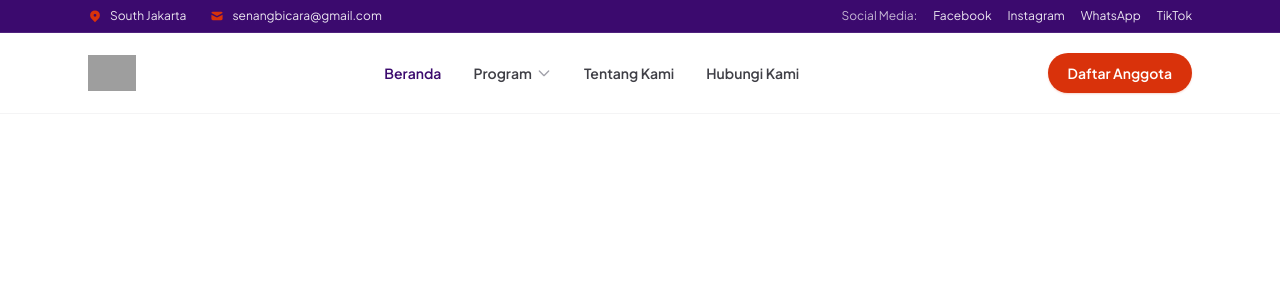
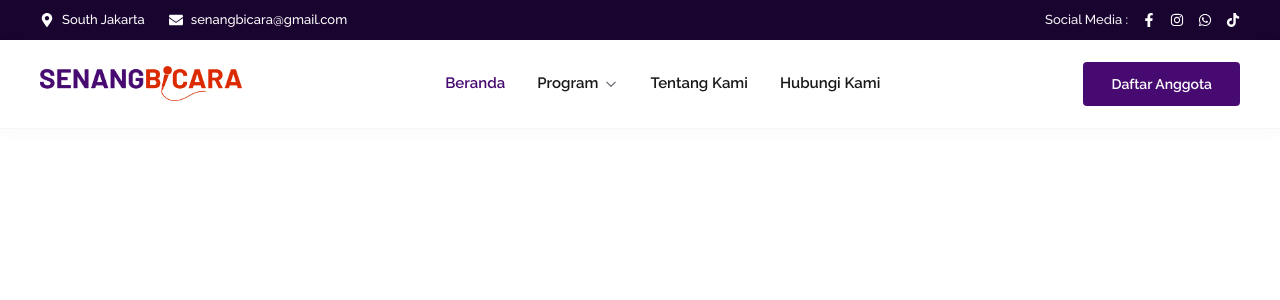
Before and after one commit to rahmath93/SenangBicara, a WordPress theme: template header.php in a window 1280 px wide. Shown: the top 300 px of the page. Run offline with PHP 8.4 and a stand-in for WordPress, Linux system fonts and the light colour scheme; the site name, menu and one post (Sample post) are stand-ins, and other content is empty; some libraries are stand-ins or nearby versions; grey boxes are pictures that could not be loaded.

Commit message:
Update header.php with new meta and styles

```diff
--- a/header.php
+++ b/header.php
@@ -3,12 +3,12 @@
 <head>
 	<meta charset="<?php bloginfo( 'charset' ); ?>">
 	<meta name="viewport" content="width=device-width, initial-scale=1.0">
-	<meta name="description" content="Senang Bicara – Your Partner in Public Speaking. Komunitas dan pelatihan public speaking di Jakarta Selatan sejak 2011: Community, Private Class, Public & Corporate Training.">
+	<meta name="description" content="Senang Bicara – Your Partner in Public Speaking. Belajar . Berlatih . Bertumbuh bersama komunitas dan program pelatihan public speaking di Jakarta Selatan.">
 
-	<!-- Google Fonts: Plus Jakarta Sans (Modern & Clean) -->
+	<!-- Google Fonts: Raleway (Persis seperti desain asli) -->
 	<link rel="preconnect" href="https://fonts.googleapis.com">
 	<link rel="preconnect" href="https://fonts.gstatic.com" crossorigin>
-	<link href="https://fonts.googleapis.com/css2?family=Plus+Jakarta+Sans:wght@400;500;600;700;800&display=swap" rel="stylesheet">
+	<link href="https://fonts.googleapis.com/css2?family=Raleway:wght@400;500;600;700;800&display=swap" rel="stylesheet">
 
 	<!-- Tailwind CSS & Konfigurasi Warna Brand Terpusat -->
 	<script src="https://cdn.tailwindcss.com"></script>
@@ -17,13 +17,14 @@
 			theme: {
 				extend: {
 					fontFamily: {
-						sans: ['"Plus Jakarta Sans"', 'sans-serif'],
+						sans: ['"Raleway"', 'sans-serif'],
 					},
 					colors: {
 						brand: {
-							purple: '#3B0A6E',
-							purpleDark: '#260549',
-							purpleLight: '#F4EFFA',
+							topbar: '#190430',
+							purple: '#470A70',
+							purpleDark: '#320650',
+							purpleLight: '#F3EAFB',
 							red: '#D9320B',
 							redHover: '#B82807',
 							surface: '#FAFAFC',
@@ -44,9 +45,9 @@
 		"name": "Senang Bicara",
 		"alternateName": "SenangBicara",
 		"url": "https://senangbicara.com",
-		"logo": "https://beta.senangbicara.com/wp-content/uploads/2026/11/1sb.png",
+		"logo": "<?php echo esc_url( get_template_directory_uri() . '/assets/images/1sb.png' ); ?>",
 		"foundingDate": "2011-11-11",
-		"description": "Your Partner in Public Speaking. Komunitas pengembangan diri dan lembaga pelatihan komunikasi, presentasi, MC, moderator, dan public speaking di Jakarta Selatan.",
+		"description": "Your Partner in Public Speaking. Belajar . Berlatih . Bertumbuh bersama komunitas dan pelatihan public speaking di Jakarta Selatan.",
 		"email": "senangbicara@gmail.com",
 		"telephone": "+62816870999",
 		"address": {
@@ -69,83 +70,98 @@
 <body <?php body_class( 'bg-white text-brand-ink font-sans antialiased selection:bg-brand-purple selection:text-white' ); ?>>
 <?php wp_body_open(); ?>
 
-<!-- Top Info Bar (Desktop Only - Minimalis) -->
-<div class="hidden lg:block bg-brand-purple text-white/90 text-xs py-2 border-b border-white/10">
-	<div class="max-w-6xl mx-auto px-6 flex justify-between items-center">
+<!-- TOP BAR (Persis Referensi: Ungu Gelap #190430) -->
+<div class="hidden md:block bg-brand-topbar text-white text-[13px] py-2.5">
+	<div class="max-w-7xl mx-auto px-6 lg:px-10 flex justify-between items-center">
+		<!-- Kiri: Lokasi & Email -->
 		<div class="flex items-center gap-6">
-			<span class="flex items-center gap-2">
-				<svg class="w-3.5 h-3.5 text-brand-red" fill="currentColor" viewBox="0 0 20 20"><path fill-rule="evenodd" d="M5.05 4.05a7 7 0 119.9 9.9L10 18.9l-4.95-4.95a7 7 0 010-9.9zM10 11a2 2 0 100-4 2 2 0 000 4z" clip-rule="evenodd"/></svg>
+			<span class="flex items-center gap-2 font-medium">
+				<svg class="w-3.5 h-3.5 text-white shrink-0" fill="currentColor" viewBox="0 0 384 512"><path d="M172.268 501.67C26.97 291.031 0 269.413 0 192 0 85.961 85.961 0 192 0s192 85.961 192 192c0 77.413-26.97 99.031-172.268 309.67-9.535 13.774-29.93 13.773-39.464 0zM192 272c44.183 0 80-35.817 80-80s-35.817-80-80-80-80 35.817-80 80 35.817 80 80 80z"/></svg>
 				South Jakarta
 			</span>
-			<a href="mailto:senangbicara@gmail.com" class="flex items-center gap-2 hover:text-white transition">
-				<svg class="w-3.5 h-3.5 text-brand-red" fill="currentColor" viewBox="0 0 20 20"><path d="M2.003 5.884L10 9.882l7.997-3.998A2 2 0 0016 4H4a2 2 0 00-1.997 1.884z"/><path d="M18 8.118l-8 4-8-4V14a2 2 0 002 2h12a2 2 0 002-2V8.118z"/></svg>
+			<a href="mailto:senangbicara@gmail.com" class="flex items-center gap-2 font-medium hover:text-white/80 transition">
+				<svg class="w-3.5 h-3.5 text-white shrink-0" fill="currentColor" viewBox="0 0 512 512"><path d="M502.3 190.8c3.9-3.1 9.7-.2 9.7 4.7V400c0 26.5-21.5 48-48 48H48c-26.5 0-48-21.5-48-48V195.6c0-5 5.7-7.8 9.7-4.7 22.4 17.4 52.1 39.5 154.1 113.6 21.1 15.4 56.7 47.8 92.2 47.6 35.7.3 72-32.8 92.3-47.6 102-74.1 131.6-96.3 154-113.7zM256 320c23.2.4 56.6-29.2 73.4-41.4 132.7-96.3 142.8-104.7 173.4-128.7 5.8-4.5 9.2-11.5 9.2-18.9v-19c0-26.5-21.5-48-48-48H48C21.5 64 0 85.5 0 112v19c0 7.4 3.4 14.3 9.2 18.9 30.6 23.9 40.7 32.4 173.4 128.7 16.8 12.2 50.2 41.8 73.4 41.4z"/></svg>
 				senangbicara@gmail.com
 			</a>
 		</div>
-		<div class="flex items-center gap-4">
-			<span class="text-white/70">Social Media:</span>
-			<a href="https://www.facebook.com/SenangBicaraCommunity/" target="_blank" rel="noopener" class="hover:text-brand-red transition">Facebook</a>
-			<a href="https://www.instagram.com/senangbicara?srtk=cG9vYXBxenJwMDB2" target="_blank" rel="noopener" class="hover:text-brand-red transition">Instagram</a>
-			<a href="https://api.whatsapp.com/send?phone=62816870999&text=Hallo+SenangBicara+saya+ingin+tanya+Kursus+public+speaking" target="_blank" rel="noopener" class="hover:text-brand-red transition">WhatsApp</a>
-			<a href="https://www.tiktok.com/@senangbicara" target="_blank" rel="noopener" class="hover:text-brand-red transition">TikTok</a>
+
+		<!-- Kanan: Social Media Icons -->
+		<div class="flex items-center gap-3.5">
+			<span class="font-medium text-white/95">Social Media :</span>
+			<!-- Facebook -->
+			<a href="https://www.facebook.com/SenangBicaraCommunity/" target="_blank" rel="noopener" aria-label="Facebook Senang Bicara" class="text-white hover:text-white/75 transition">
+				<svg class="w-3.5 h-3.5 fill-current" viewBox="0 0 320 512"><path d="M279.14 288l14.22-92.66h-88.91v-60.13c0-25.35 12.42-50.06 52.24-50.06h40.42V6.26S260.43 0 225.36 0c-73.22 0-121.08 44.38-121.08 124.72v70.62H22.89V288h81.39v224h100.17V288z"/></svg>
+			</a>
+			<!-- Instagram -->
+			<a href="https://www.instagram.com/senangbicara?srtk=cG9vYXBxenJwMDB2" target="_blank" rel="noopener" aria-label="Instagram Senang Bicara" class="text-white hover:text-white/75 transition">
+				<svg class="w-3.5 h-3.5 fill-current" viewBox="0 0 448 512"><path d="M224.1 141c-63.6 0-114.9 51.3-114.9 114.9s51.3 114.9 114.9 114.9S339 319.5 339 255.9 287.7 141 224.1 141zm0 189.6c-41.1 0-74.7-33.5-74.7-74.7s33.5-74.7 74.7-74.7 74.7 33.5 74.7 74.7-33.6 74.7-74.7 74.7zm146.4-194.3c0 14.9-12 26.8-26.8 26.8-14.9 0-26.8-12-26.8-26.8s12-26.8 26.8-26.8 26.8 12 26.8 26.8zm76.1 27.2c-1.7-35.9-9.9-67.7-36.2-93.9-26.2-26.2-58-34.4-93.9-36.2-37-2.1-147.9-2.1-184.9 0-35.8 1.7-67.6 9.9-93.9 36.1s-34.4 58-36.2 93.9c-2.1 37-2.1 147.9 0 184.9 1.7 35.9 9.9 67.7 36.2 93.9s58 34.4 93.9 36.2c37 2.1 147.9 2.1 184.9 0 35.9-1.7 67.7-9.9 93.9-36.2 26.2-26.2 34.4-58 36.2-93.9 2.1-37 2.1-147.8 0-184.8zM398.8 388c-7.8 19.6-22.9 34.7-42.6 42.6-29.5 11.7-99.5 9-132.1 9s-102.7 2.6-132.1-9c-19.6-7.8-34.7-22.9-42.6-42.6-11.7-29.5-9-99.5-9-132.1s-2.6-102.7 9-132.1c7.8-19.6 22.9-34.7 42.6-42.6 29.5-11.7 99.5-9 132.1-9s102.7-2.6 132.1 9c19.6 7.8 34.7 22.9 42.6 42.6 11.7 29.5 9 99.5 9 132.1s2.7 102.7-9 132.1z"/></svg>
+			</a>
+			<!-- WhatsApp -->
+			<a href="https://api.whatsapp.com/send?phone=62816870999&text=Hallo+SenangBicara+saya+ingin+tanya+Kursus+public+speaking" target="_blank" rel="noopener" aria-label="WhatsApp Senang Bicara" class="text-white hover:text-white/75 transition">
+				<svg class="w-3.5 h-3.5 fill-current" viewBox="0 0 448 512"><path d="M380.9 97.1C339 55.1 283.2 32 223.9 32c-122.4 0-222 99.6-222 222 0 39.1 10.2 77.3 29.6 111L0 480l117.7-30.9c32.4 17.7 68.9 27 106.1 27h.1c122.3 0 224.1-99.6 224.1-222 0-59.3-25.2-115-67.1-157zm-157 341.6c-33.2 0-65.7-8.9-94-25.7l-6.7-4-69.8 18.3L72 359.2l-4.4-7c-18.5-29.4-28.2-63.3-28.2-98.2 0-101.7 82.8-184.5 184.6-184.5 49.3 0 95.6 19.2 130.4 54.1 34.8 34.9 56.2 81.2 56.1 130.5 0 101.8-84.9 184.6-186.6 184.6zm101.2-138.2c-5.5-2.8-32.8-16.2-37.9-18-5.1-1.9-8.8-2.8-12.5 2.8-3.7 5.6-14.3 18-17.6 21.8-3.2 3.7-6.5 4.2-12 1.4-32.6-16.3-54-29.1-75.5-66-5.7-9.8 5.7-9.1 16.3-30.3 1.8-3.7.9-6.9-.5-9.7-1.4-2.8-12.5-30.1-17.1-41.2-4.5-10.8-9.1-9.3-12.5-9.5-3.2-.2-6.9-.2-10.6-.2-3.7 0-9.7 1.4-14.8 6.9-5.1 5.6-19.4 19-19.4 46.3 0 27.3 19.9 53.7 22.6 57.4 2.8 3.7 39.1 59.7 94.8 83.8 35.2 15.2 49 16.5 66.6 13.9 10.7-1.6 32.8-13.4 37.4-26.4 4.6-13 4.6-24.1 3.2-26.4-1.3-2.5-5-3.9-10.5-6.6z"/></svg>
+			</a>
+			<!-- TikTok -->
+			<a href="https://www.tiktok.com/@senangbicara" target="_blank" rel="noopener" aria-label="TikTok Senang Bicara" class="text-white hover:text-white/75 transition">
+				<svg class="w-3.5 h-3.5 fill-current" viewBox="0 0 448 512"><path d="M448,209.91a210.06,210.06,0,0,1-122.77-39.25V349.38A162.55,162.55,0,1,1,185,188.31V278.2a74.62,74.62,0,1,0,52.23,71.18V0l88,0a121.18,121.18,0,0,0,1.86,22.17h0A122.18,122.18,0,0,0,381,102.39a121.43,121.43,0,0,0,67,20.14Z"/></svg>
+			</a>
 		</div>
 	</div>
 </div>
 
-<!-- Main Sticky Navigation (Mobile-First & Minimalist) -->
-<header class="sticky top-0 z-50 bg-white/95 backdrop-blur-md border-b border-zinc-100">
-	<div class="max-w-6xl mx-auto px-4 sm:px-6 h-16 sm:h-20 flex items-center justify-between">
+<!-- MAIN HEADER / NAVBAR -->
+<header class="sticky top-0 z-50 bg-white border-b border-zinc-100/80 shadow-[0_2px_15px_rgba(0,0,0,0.03)]">
+	<div class="max-w-7xl mx-auto px-4 sm:px-6 lg:px-10 h-16 sm:h-[88px] flex items-center justify-between">
 		<!-- Logo -->
 		<a href="<?php echo esc_url( home_url( '/' ) ); ?>" class="flex items-center shrink-0" aria-label="Senang Bicara Beranda">
-			<img src="https://beta.senangbicara.com/wp-content/uploads/2026/11/1sb.png" alt="Senang Bicara" class="h-7 sm:h-9 w-auto object-contain">
+			<img src="<?php echo esc_url( get_template_directory_uri() . '/assets/images/1sb.png' ); ?>" alt="Senang Bicara" class="h-7 sm:h-9 w-auto object-contain">
 		</a>
 
-		<!-- Desktop Menu -->
-		<nav class="hidden md:flex items-center gap-8 text-sm font-semibold text-zinc-700" aria-label="Main Navigation">
+		<!-- Desktop Navigation -->
+		<nav class="hidden md:flex items-center gap-8 text-[15px] font-semibold text-zinc-900" aria-label="Main Navigation">
 			<a href="<?php echo esc_url( home_url( '/' ) ); ?>" class="text-brand-purple hover:text-brand-red transition">Beranda</a>
 			<div class="relative group">
-				<button type="button" class="flex items-center gap-1 hover:text-brand-purple transition py-2">
+				<button type="button" class="flex items-center gap-1.5 text-zinc-900 hover:text-brand-purple transition py-2">
 					Program
-					<svg class="w-4 h-4 text-zinc-400 group-hover:text-brand-purple transition" fill="none" stroke="currentColor" viewBox="0 0 24 24"><path stroke-linecap="round" stroke-linejoin="round" stroke-width="2" d="M19 9l-7 7-7-7"/></svg>
+					<svg class="w-3.5 h-3.5 text-zinc-500 group-hover:text-brand-purple transition" fill="none" stroke="currentColor" viewBox="0 0 24 24"><path stroke-linecap="round" stroke-linejoin="round" stroke-width="2.2" d="M19 9l-7 7-7-7"/></svg>
 				</button>
 				<div class="absolute left-0 top-full pt-1 w-52 opacity-0 invisible group-hover:opacity-100 group-hover:visible transition-all duration-200">
-					<div class="bg-white rounded-2xl shadow-xl border border-zinc-100 p-2 space-y-1">
-						<a href="#program" class="block px-4 py-2.5 rounded-xl text-sm text-zinc-700 hover:bg-brand-purpleLight hover:text-brand-purple transition">Komunitas</a>
-						<a href="#program" class="block px-4 py-2.5 rounded-xl text-sm text-zinc-700 hover:bg-brand-purpleLight hover:text-brand-purple transition">Private Class</a>
-						<a href="https://api.whatsapp.com/send?phone=62816870999&text=Saya+ingin+daftar+Kursus+public+speaking+Corporate+Training" target="_blank" rel="noopener" class="block px-4 py-2.5 rounded-xl text-sm text-zinc-700 hover:bg-brand-purpleLight hover:text-brand-purple transition">In-House Training</a>
+					<div class="bg-white rounded-xl shadow-xl border border-zinc-100 p-2 space-y-1">
+						<a href="#program" class="block px-4 py-2.5 rounded-lg text-sm font-medium text-zinc-800 hover:bg-brand-purpleLight hover:text-brand-purple transition">Komunitas</a>
+						<a href="#program" class="block px-4 py-2.5 rounded-lg text-sm font-medium text-zinc-800 hover:bg-brand-purpleLight hover:text-brand-purple transition">Private</a>
+						<a href="https://api.whatsapp.com/send?phone=62816870999&text=Saya+ingin+daftar+Kursus+public+speaking+Corporate+Training" target="_blank" rel="noopener" class="block px-4 py-2.5 rounded-lg text-sm font-medium text-zinc-800 hover:bg-brand-purpleLight hover:text-brand-purple transition">In-House Training</a>
 					</div>
 				</div>
 			</div>
-			<a href="#tentang" class="hover:text-brand-purple transition">Tentang Kami</a>
-			<a href="#kontak" class="hover:text-brand-purple transition">Hubungi Kami</a>
+			<a href="#tentang" class="text-zinc-900 hover:text-brand-purple transition">Tentang Kami</a>
+			<a href="#kontak" class="text-zinc-900 hover:text-brand-purple transition">Hubungi Kami</a>
 		</nav>
 
-		<!-- Desktop CTA & Mobile Hamburger -->
+		<!-- Desktop Button & Mobile Hamburger -->
 		<div class="flex items-center gap-3">
-			<a href="https://docs.google.com/forms/d/1AMBrvGWPJHhi6WMo8HdtUaAK9OEEAEfX9tpnVHHnW_8/viewform?pli=1&pli=1&edit_requested=true" target="_blank" rel="noopener" class="hidden sm:inline-flex items-center justify-center px-5 py-2.5 rounded-full bg-brand-red hover:bg-brand-redHover text-white text-sm font-semibold shadow-sm shadow-brand-red/20 transition">
+			<a href="https://docs.google.com/forms/d/1AMBrvGWPJHhi6WMo8HdtUaAK9OEEAEfX9tpnVHHnW_8/viewform?pli=1&pli=1&edit_requested=true" target="_blank" rel="noopener" class="hidden md:inline-flex items-center justify-center px-7 py-3 rounded-[4px] bg-brand-purple hover:bg-brand-purpleDark text-white text-sm font-semibold transition">
 				Daftar Anggota
 			</a>
-			<button id="mobile-menu-btn" type="button" aria-label="Buka Menu" class="md:hidden p-2 rounded-xl text-brand-purple hover:bg-brand-purpleLight transition">
+			<button id="mobile-menu-btn" type="button" aria-label="Buka Menu" class="md:hidden p-2 rounded-lg text-brand-purple hover:bg-brand-purpleLight transition">
 				<svg class="w-6 h-6" fill="none" stroke="currentColor" viewBox="0 0 24 24"><path stroke-linecap="round" stroke-linejoin="round" stroke-width="2" d="M4 6h16M4 12h16M4 18h16"/></svg>
 			</button>
 		</div>
 	</div>
 
-	<!-- Mobile Navigation Drawer -->
+	<!-- Mobile Menu Drawer -->
 	<div id="mobile-menu" class="hidden md:hidden bg-white border-t border-zinc-100 px-4 pt-3 pb-6 space-y-3 shadow-lg">
-		<a href="<?php echo esc_url( home_url( '/' ) ); ?>" class="block py-2 px-3 rounded-xl font-semibold text-brand-purple bg-brand-purpleLight/60">Beranda</a>
+		<a href="<?php echo esc_url( home_url( '/' ) ); ?>" class="block py-2 px-3 rounded-lg font-bold text-brand-purple bg-brand-purpleLight/70">Beranda</a>
 		<div class="px-3 py-1">
 			<p class="text-xs font-bold uppercase tracking-wider text-zinc-400 mb-2">Program</p>
 			<div class="space-y-2 pl-2 border-l-2 border-brand-purple/20">
-				<a href="#program" class="mobile-link block py-1 text-sm font-medium text-zinc-700 hover:text-brand-purple">Komunitas</a>
-				<a href="#program" class="mobile-link block py-1 text-sm font-medium text-zinc-700 hover:text-brand-purple">Private Class</a>
-				<a href="https://api.whatsapp.com/send?phone=62816870999&text=Saya+ingin+daftar+Kursus+public+speaking+Corporate+Training" target="_blank" rel="noopener" class="block py-1 text-sm font-medium text-zinc-700 hover:text-brand-purple">In-House Training</a>
+				<a href="#program" class="mobile-link block py-1 text-sm font-semibold text-zinc-800 hover:text-brand-purple">Komunitas</a>
+				<a href="#program" class="mobile-link block py-1 text-sm font-semibold text-zinc-800 hover:text-brand-purple">Private</a>
+				<a href="https://api.whatsapp.com/send?phone=62816870999&text=Saya+ingin+daftar+Kursus+public+speaking+Corporate+Training" target="_blank" rel="noopener" class="block py-1 text-sm font-semibold text-zinc-800 hover:text-brand-purple">In-House Training</a>
 			</div>
 		</div>
-		<a href="#tentang" class="mobile-link block py-2 px-3 rounded-xl font-medium text-zinc-700 hover:bg-zinc-50">Tentang Kami</a>
-		<a href="#kontak" class="mobile-link block py-2 px-3 rounded-xl font-medium text-zinc-700 hover:bg-zinc-50">Hubungi Kami</a>
+		<a href="#tentang" class="mobile-link block py-2 px-3 rounded-lg font-semibold text-zinc-800 hover:bg-zinc-50">Tentang Kami</a>
+		<a href="#kontak" class="mobile-link block py-2 px-3 rounded-lg font-semibold text-zinc-800 hover:bg-zinc-50">Hubungi Kami</a>
 		<div class="pt-2">
-			<a href="https://docs.google.com/forms/d/1AMBrvGWPJHhi6WMo8HdtUaAK9OEEAEfX9tpnVHHnW_8/viewform?pli=1&pli=1&edit_requested=true" target="_blank" rel="noopener" class="block w-full text-center py-3 rounded-full bg-brand-red text-white font-semibold text-sm shadow-md shadow-brand-red/20">
+			<a href="https://docs.google.com/forms/d/1AMBrvGWPJHhi6WMo8HdtUaAK9OEEAEfX9tpnVHHnW_8/viewform?pli=1&pli=1&edit_requested=true" target="_blank" rel="noopener" class="block w-full text-center py-3 rounded-[4px] bg-brand-purple text-white font-semibold text-sm">
 				Daftar Anggota
 			</a>
 		</div>
```
